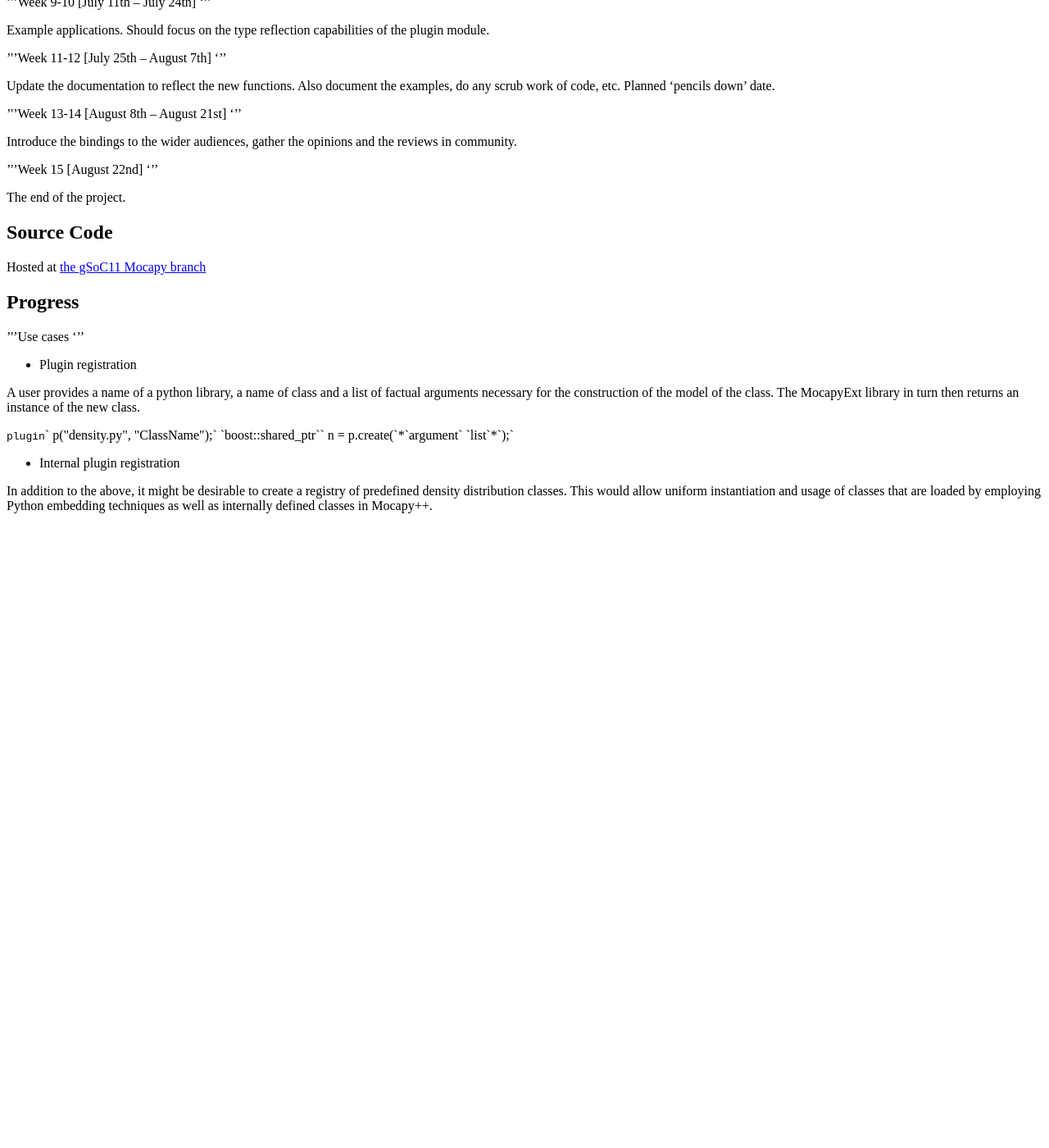
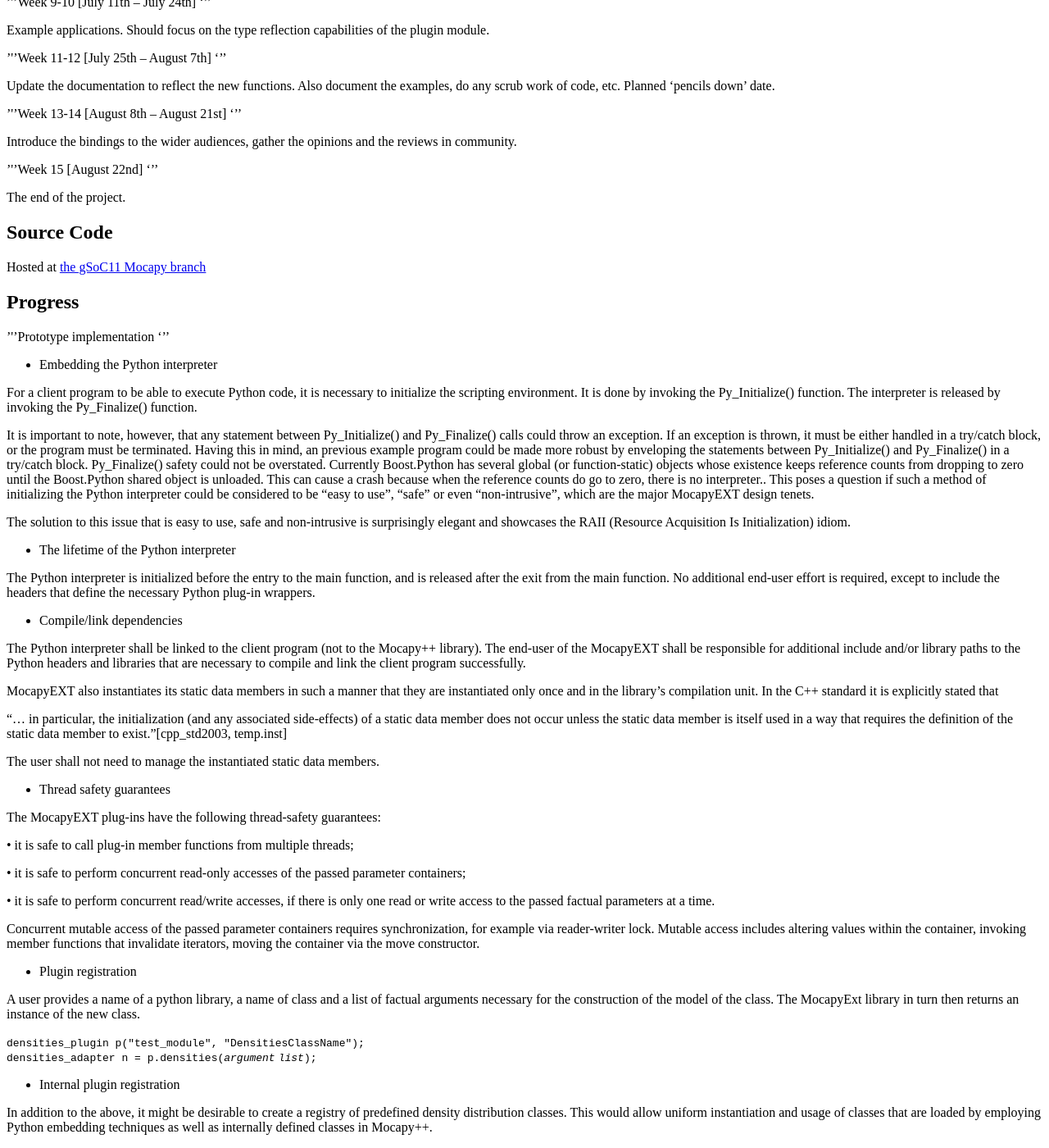
Before and after one commit to biopython/biopython.github.io, a Jekyll site: the page built from wiki/GSOC2011_MocapyExt.md, in a window 1280 px wide and 1400 px high, scrolled down 1639 px. Shown: the whole window at 82% size. Built offline with Jekyll 4.4.1, drawn with Linux system fonts in a browser that asks for light colours; before the commit the page ends 2281 px from its top, so only the background shows below that.

Commit message:
/* Progress */

```diff
--- a/wiki/GSOC2011_MocapyExt.md
+++ b/wiki/GSOC2011_MocapyExt.md
@@ -175,7 +175,77 @@ branch](http://mocapy.svn.sourceforge.net/viewvc/mocapy/branches/gSoC11/)
 Progress
 --------
 
-'''Use cases '''
+'''Prototype implementation '''
+
+-   Embedding the Python interpreter
+
+For a client program to be able to execute Python code, it is necessary
+to initialize the scripting environment. It is done by invoking the
+Py\_Initialize() function. The interpreter is released by invoking the
+Py\_Finalize() function.
+
+It is important to note, however, that any statement between
+Py\_Initialize() and Py\_Finalize() calls could throw an exception. If
+an exception is thrown, it must be either handled in a try/catch block,
+or the program must be terminated. Having this in mind, an previous
+example program could be made more robust by enveloping the statements
+between Py\_Initialize() and Py\_Finalize() in a try/catch block.
+Py\_Finalize() safety could not be overstated. Currently Boost.Python
+has several global (or function-static) objects whose existence keeps
+reference counts from dropping to zero until the Boost.Python shared
+object is unloaded. This can cause a crash because when the reference
+counts do go to zero, there is no interpreter.. This poses a question if
+such a method of initializing the Python interpreter could be considered
+to be "easy to use", "safe" or even "non-intrusive", which are the major
+MocapyEXT design tenets.
+
+The solution to this issue that is easy to use, safe and non-intrusive
+is surprisingly elegant and showcases the RAII (Resource Acquisition Is
+Initialization) idiom.
+
+-   The lifetime of the Python interpreter
+
+The Python interpreter is initialized before the entry to the main
+function, and is released after the exit from the main function. No
+additional end-user effort is required, except to include the headers
+that define the necessary Python plug-in wrappers.
+
+-   Compile/link dependencies
+
+The Python interpreter shall be linked to the client program (not to the
+Mocapy++ library). The end-user of the MocapyEXT shall be responsible
+for additional include and/or library paths to the Python headers and
+libraries that are necessary to compile and link the client program
+successfully.
+
+MocapyEXT also instantiates its static data members in such a manner
+that they are instantiated only once and in the library's compilation
+unit. In the C++ standard it is explicitly stated that
+
+"... in particular, the initialization (and any associated side-effects)
+of a static data member does not occur unless the static data member is
+itself used in a way that requires the definition of the static data
+member to exist."\[cpp\_std2003, temp.inst\]
+
+The user shall not need to manage the instantiated static data members.
+
+-   Thread safety guarantees
+
+The MocapyEXT plug-ins have the following thread-safety guarantees:
+
+• it is safe to call plug-in member functions from multiple threads;
+
+• it is safe to perform concurrent read-only accesses of the passed
+parameter containers;
+
+• it is safe to perform concurrent read/write accesses, if there is only
+one read or write access to the passed factual parameters at a time.
+
+Concurrent mutable access of the passed parameter containers requires
+synchronization, for example via reader-writer lock. Mutable access
+includes altering values within the container, invoking member functions
+that invalidate iterators, moving the container via the move
+constructor.
 
 -   Plugin registration
 
@@ -184,8 +254,8 @@ of factual arguments necessary for the construction of the model of the
 class. The MocapyExt library in turn then returns an instance of the new
 class.
 
-`plugin`<DensityBase>` p("density.py", "ClassName");`
-`boost::shared_ptr`<DensityBase>` n = p.create(`*`argument` `list`*`);`
+`densities_plugin p("test_module", "DensitiesClassName");`
+`densities_adapter n = p.densities(`*`argument` `list`*`);`
 
 -   Internal plugin registration
 
```
Also changed, not shown: 1 other file.
